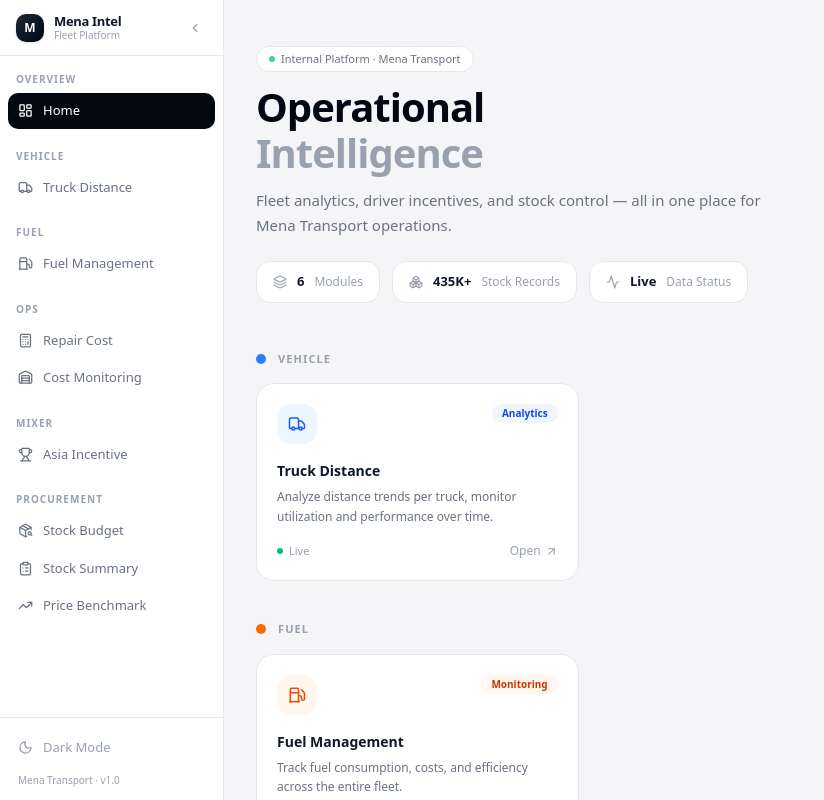
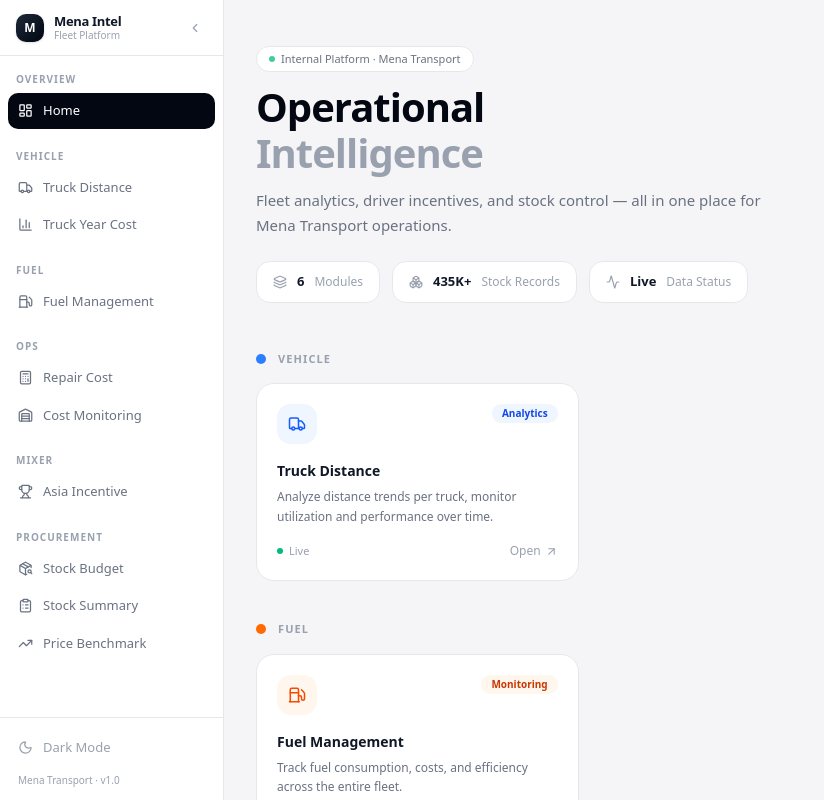
Before and after one commit to nrk16p/mena_intelligence, a Next.js app: page / in a window 1280 px wide. Shown: the whole page, without its empty margins (0-824 px from the left). Built offline with nearby package versions, Linux system fonts and the light colour scheme.

Commit message:
cost_truk_year add to sidebar

```diff
--- a/components/sidebar.tsx
+++ b/components/sidebar.tsx
@@ -42,6 +42,7 @@ const NAV_GROUPS: NavGroup[] = [
     label: "Vehicle",
     items: [
       { href: "/truck-distance", label: "Truck Distance", icon: Truck },
+      { href: "/truck-year-cost", label: "Truck Year Cost", icon: BarChart3 },
     ],
   },
   {
```
